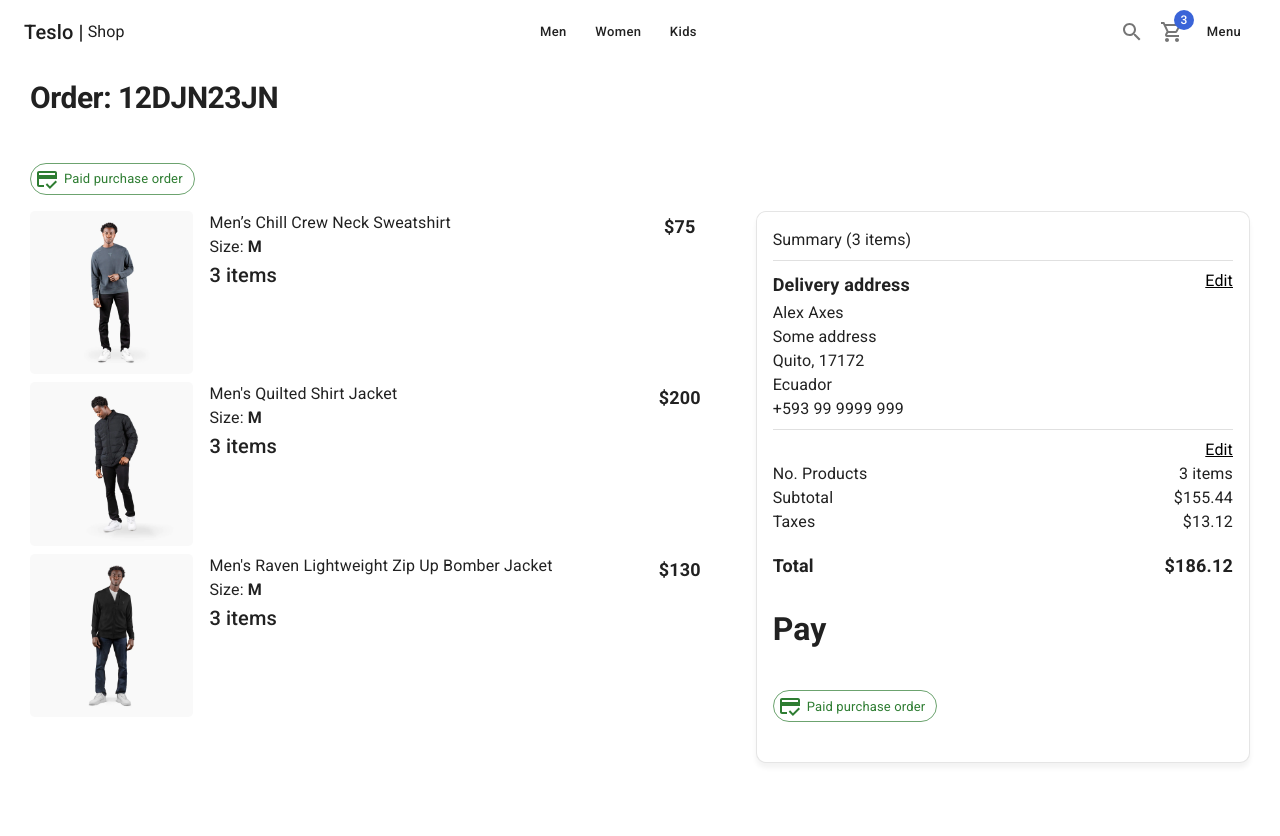
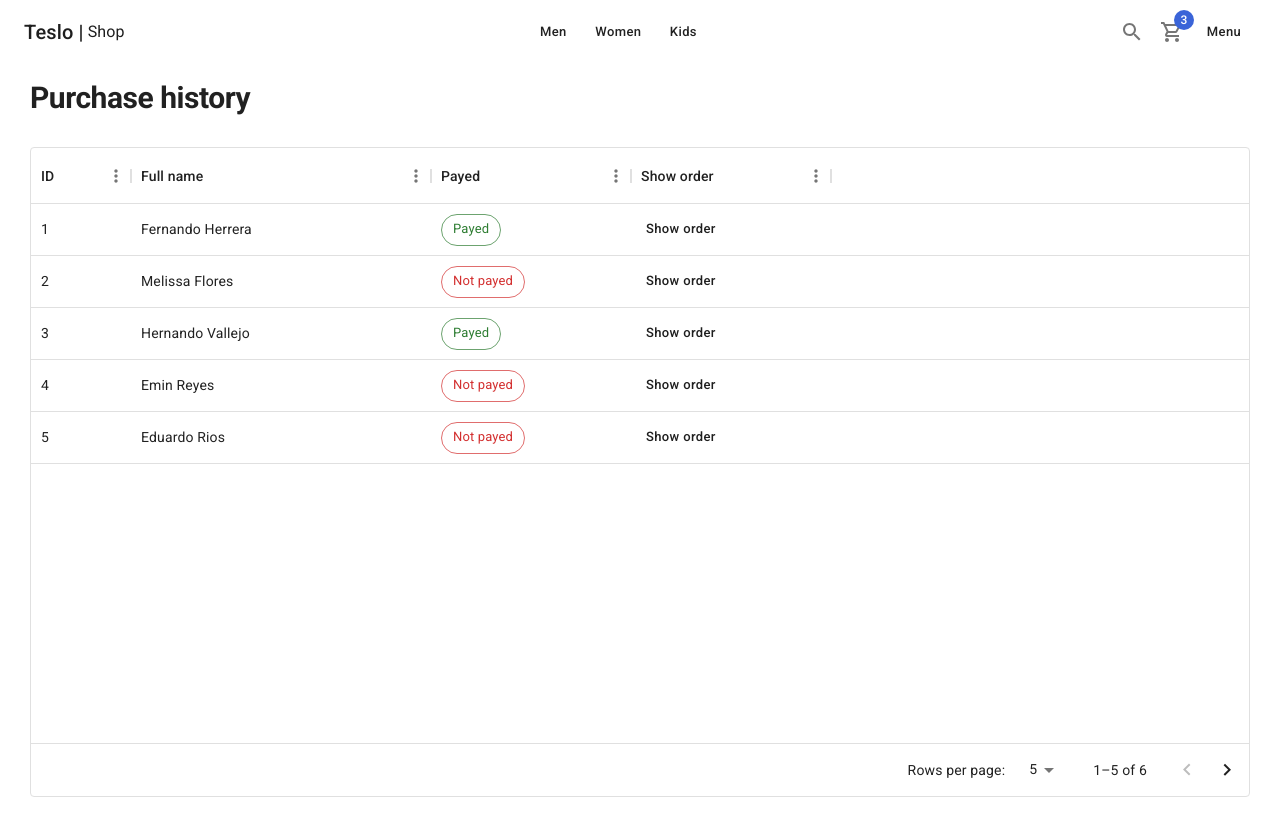
Before and after one commit to elitexpro/because-shop-next-ts, a Next.js app: page /orders/history in a window 1280 px wide. Shown: the top 836 px of the page. Built offline with nearby package versions, Linux system fonts and the light colour scheme.

Commit message:
[ADD]: purchase history page (data-grid)

```diff
--- a/package.json
+++ b/package.json
@@ -13,6 +13,7 @@
     "@emotion/styled": "^11.10.6",
     "@mui/icons-material": "^5.11.11",
     "@mui/material": "^5.11.12",
+    "@mui/x-data-grid": "^6.0.1",
     "next": "13.2.4",
     "react": "18.2.0",
     "react-dom": "18.2.0",
--- /dev/null
+++ b/src/pages/orders/history.tsx
@@ -0,0 +1,78 @@
+import React from 'react';
+import NextLink from 'next/link';
+import { Button, Chip, Grid, Typography } from '@mui/material';
+import { DataGrid, GridColDef } from '@mui/x-data-grid';
+
+import { ShopLayout } from '@/layouts';
+
+const columns: GridColDef[] = [
+  { field: 'id', headerName: 'ID', width: 100 },
+  { field: 'fullname', headerName: 'Full name', width: 300 },
+
+  {
+    field: 'paid',
+    headerName: 'Payed',
+    description: 'Showed payed status',
+    width: 200,
+
+    renderCell: params => {
+      return params.value ? (
+        <Chip color="success" label="Payed" variant="outlined" />
+      ) : (
+        <Chip color="error" label="Not payed" variant="outlined" />
+      );
+    },
+  },
+
+  {
+    field: 'order',
+    headerName: 'Show order',
+    description: 'Show order page',
+    width: 200,
+    sortable: false,
+    renderCell: params => {
+      return (
+        <NextLink href={`/orders/${params.row.id}`} passHref>
+          <Button variant="text" color="primary">
+            Show order
+          </Button>
+        </NextLink>
+      );
+    },
+  },
+];
+const rows = [
+  { id: 1, paid: true, fullname: 'Fernando Herrera' },
+  { id: 2, paid: false, fullname: 'Melissa Flores' },
+  { id: 3, paid: true, fullname: 'Hernando Vallejo' },
+  { id: 4, paid: false, fullname: 'Emin Reyes' },
+  { id: 5, paid: false, fullname: 'Eduardo Rios' },
+  { id: 6, paid: true, fullname: 'Natalia Herrera' },
+];
+
+const HistoryPage = () => {
+  return (
+    <ShopLayout title="Purchase history" pageDescription="Purchase history">
+      <Typography variant="h1" component="h1" mb={4}>
+        Purchase history
+      </Typography>
+
+      <Grid container>
+        <Grid item xs={12} sx={{ height: 650, width: '100%' }}>
+          <DataGrid
+            rows={rows}
+            columns={columns}
+            initialState={{
+              pagination: {
+                paginationModel: { pageSize: 5 },
+              },
+            }}
+            pageSizeOptions={[5, 10, 25]}
+          />
+        </Grid>
+      </Grid>
+    </ShopLayout>
+  );
+};
+
+export default HistoryPage;
```
Also changed, not shown: 1 other file (tests, documents, lock files or other folders).
